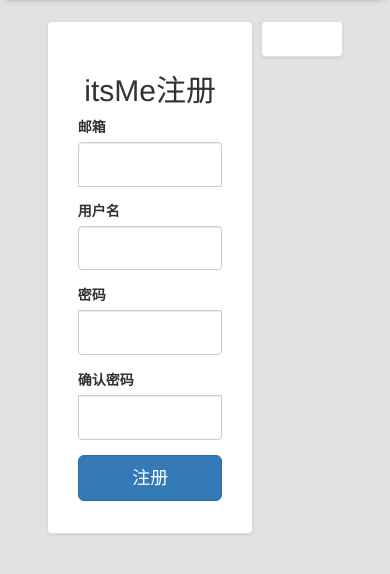
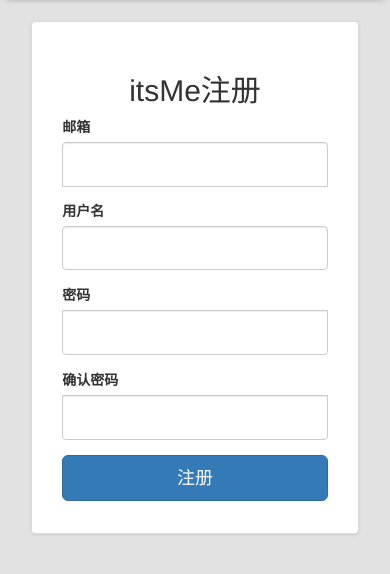
Before and after one commit to itswcg/itsMe, a Django app: page /signup/ in a window 390 px wide. Shown: the part 54-628 px from the top of the page. Run offline with Django 3.2, Linux system fonts and the light colour scheme; parts of the project's set-up code (start-up, migrations or seed data) failed here and were passed over; some libraries are stand-ins or nearby versions.

Commit message:
自适应

```diff
--- a/itsMe/static/css/itsMe.css
+++ b/itsMe/static/css/itsMe.css
@@ -30,6 +30,26 @@
   position: relative;
 }
 
+@media (max-width: 500px){
+  main .sidebar{
+    display: none;
+  }
+
+  main .container{
+    margin-bottom: 2em;
+    border: 1px solid #ddd;
+    background-color: #ffffff;
+    padding-top: 1.2em;
+    padding-bottom: 1.2em;
+    border-radius: .3em;
+    box-shadow: 0 1px 3px #cccccc;
+    margin-left: 8%;
+    margin-right: 8%;
+    width: auto;
+  }
+
+}
+
 main .sidebar {
   margin-bottom: 2em;
   border: 1px solid #ddd;
```
